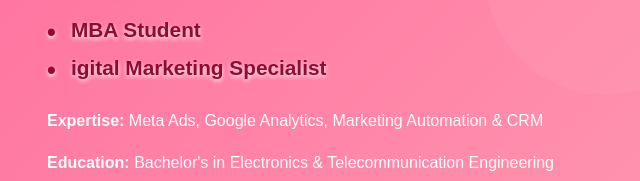
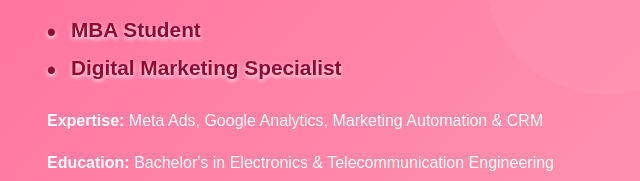
Before and after one commit to Teju-Teja/Teju-Teja.github.io, a plain HTML site: page index.html in a window 1280 px wide. Shown: the part 260-441 px from the top of the page, 35-675 px from the left. Drawn offline with nearby package versions, Linux system fonts and the light colour scheme.

Commit message:
Update index.html

```diff
--- a/index.html
+++ b/index.html
@@ -341,7 +341,7 @@
         const profileData = {
             name: "Tejaswi Parsekar",
             title1: "MBA Student",
-            title2: "igital Marketing Specialist",
+            title2: "Digital Marketing Specialist",
             expertise: "Meta Ads, Google Analytics, Marketing Automation & CRM",
             education: "Bachelor's in Electronics & Telecommunication Engineering",
             email: "tejaswiparsekar3@gmail.com",
```
